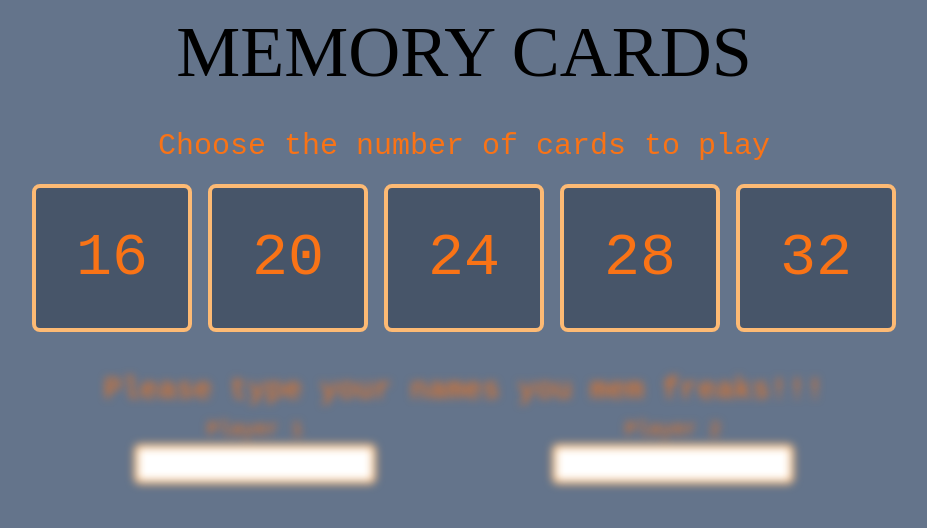
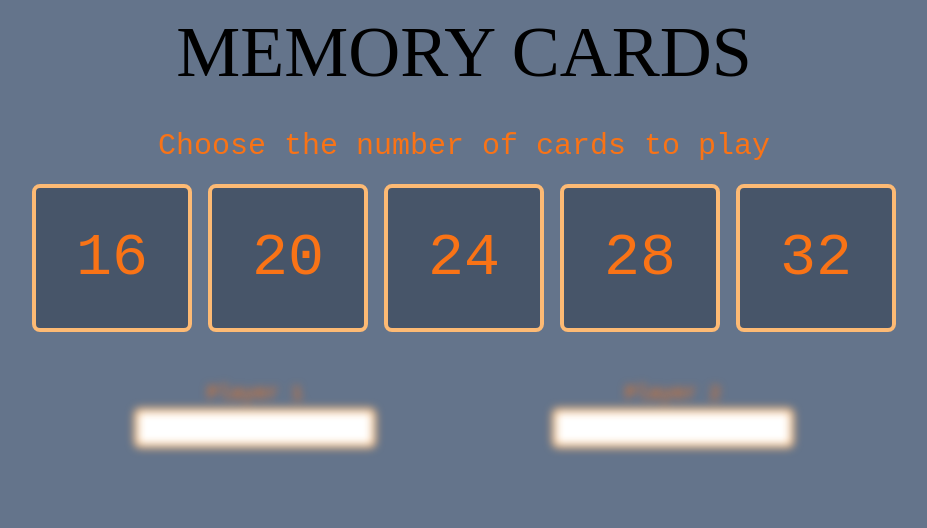
Before and after one commit to ELal3k/Memory-Cards, a React (Vite) app: page / in a window 1280 px wide. Shown: the top 528 px of the page, without its empty margins (176-1103 px from the left). Built offline with nearby package versions, Linux system fonts and the light colour scheme; a web font is replaced by a local one.

Commit message:
framer motion effect

```diff
--- a/src/components/InitialScreen.jsx
+++ b/src/components/InitialScreen.jsx
@@ -44,15 +44,15 @@ export default function InitialScreen({
       </div>
       <div className="flex flex-col justify-center items-center mt-10">
         {!selectedNumber ? (
-          <p className="font-pixel text-3xl text-orange-500 blur-sm">
-            {" "}
+          ""
+        ) : (
+          <motion.p
+            className="font-pixel text-3xl text-orange-500"
+            initial={{ scale: 0 }} // Initial state (small scale)
+            animate={{ scale: 1 }} // Final state (normal scale)
+          >
             Please type your names you mem freaks!!!
-          </p>
-        ) : (
-          <p className="font-pixel text-3xl text-orange-500">
-            {" "}
-            Please type your names you mem freaks!!!
-          </p>
+          </motion.p>
         )}
         <form className="flex flex-col justify-center items-center ">
           {!selectedNumber ? (
```
